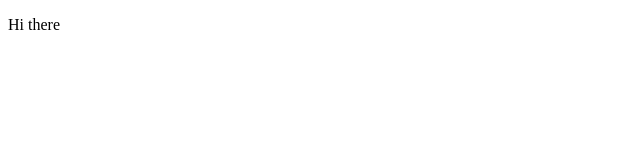
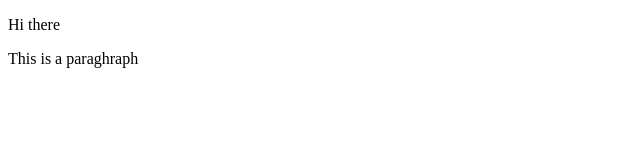
Before and after one commit to Anosike-Prosper/gitproject-learning-github-, a plain HTML site: page index.html in a window 1280 px wide. Shown: the whole page, without its empty margins (0-640 px from the left). Drawn offline with Linux system fonts and the light colour scheme.

Commit message:
Added paragraph
We updated the index.html file from Github

```diff
--- a/index.html
+++ b/index.html
@@ -8,5 +8,6 @@
 </head>
 <body>
     <p>Hi there</p>
+     <p>This is a paraghraph</p>
 </body>
 </html>
```
